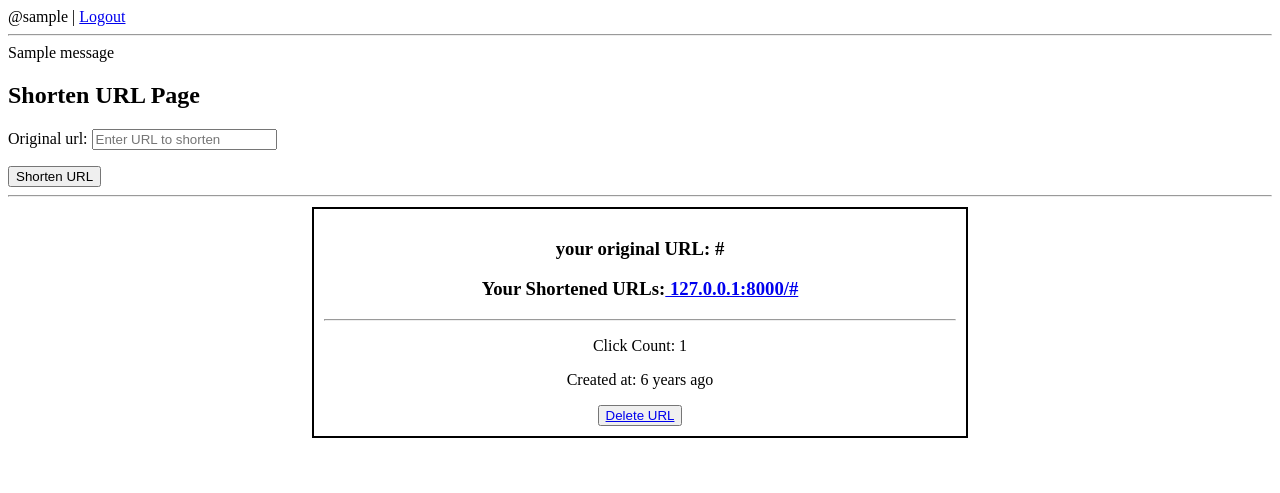
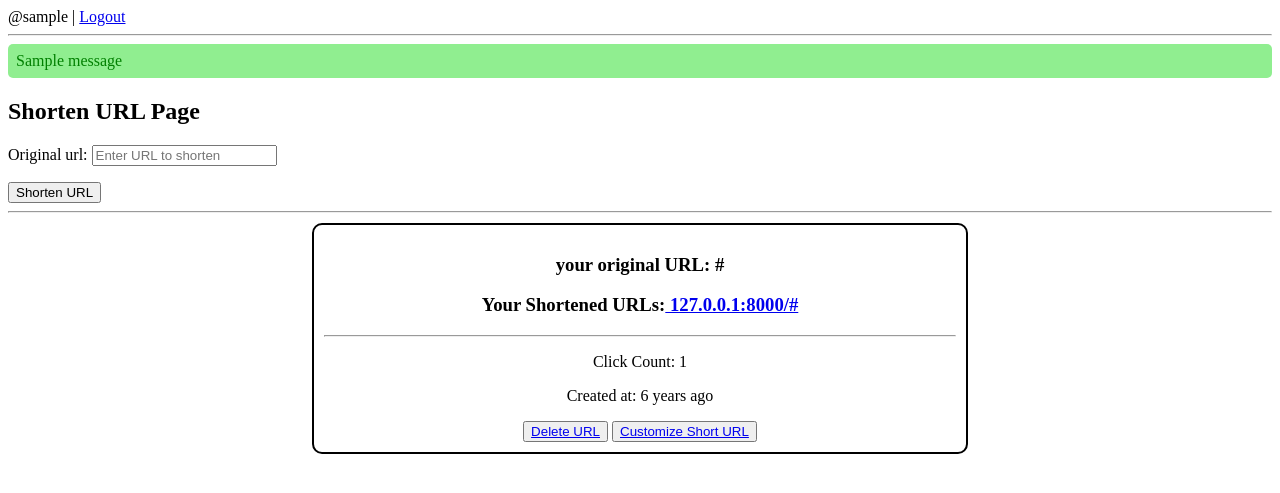
Before and after one commit to sarojdevkota521-s/url_shortener, a Django app: page /shorten_url/ in a window 1280 px wide. Shown: the top 493 px of the page. Run offline with Django 5.2, Linux system fonts and the light colour scheme; a user stored in the database is signed in; tables that the repository leaves empty hold one stand-in row (values such as "Sample post"); one stand-in notice (Sample message) is shown.

Commit message:
customize url

```diff
--- a/account/forms.py
+++ b/account/forms.py
@@ -9,3 +9,10 @@ class URLShortenForm(forms.ModelForm):
         widgets = {
             'original_url': forms.URLInput(attrs={'class': 'form-control', 'placeholder': 'Enter URL to shorten'}),
         }
+class EditShortURLForm(forms.ModelForm):
+    class Meta:
+        model = ShortenedURL
+        fields = ['short_url']
+        widgets = {
+            'short_url': forms.TextInput(attrs={'class': 'form-control', 'placeholder': 'Enter the desired short URL'}),
+        }
--- a/account/urls.py
+++ b/account/urls.py
@@ -7,7 +7,10 @@ urlpatterns = [
     path('register/', views.register_view, name='register'),
     path('shorten_url/', views.shorten_url, name='shorten_url'),
     path('<str:short_url>/', views.redirect_url, name='redirect_url'),
+
     path('delete_url/<int:u_id>/', views.delete_url, name='delete_url'),
+    path('404/', views.page_not_found, name='page_not_found'),
+    path('edit_url/<int:u_id>/', views.edit_url, name='edit_url'),
 
 
 ]
--- a/account/views.py
+++ b/account/views.py
@@ -4,7 +4,7 @@ from django.contrib import messages
 from django.contrib.auth import logout, authenticate, login
 from django.contrib.auth.decorators import login_required
 from .models import ShortenedURL
-from .forms import URLShortenForm
+from .forms import URLShortenForm, EditShortURLForm
 import string
 import random
 
@@ -116,6 +116,11 @@ def redirect_url(request, short_url):
     except ShortenedURL.DoesNotExist:
         return render(request, 'pagenotfound.html', status=404)
 
+
+def page_not_found(request, exception):
+    return render(request, 'pagenotfound.html', status=404)
+
+
 @login_required(login_url='login')
 def delete_url(request, u_id):
     url =get_object_or_404(ShortenedURL, id=u_id, user=request.user)
@@ -125,3 +130,17 @@ def delete_url(request, u_id):
         return redirect('shorten_url')
 
     return render(request, 'deleteurl.html', {'url': url})
+
+@login_required(login_url='login')
+def edit_url(request, u_id):
+    url = get_object_or_404(ShortenedURL, id=u_id, user=request.user)
+    form = EditShortURLForm(instance=url)
+
+    if request.method == "POST":
+        form = EditShortURLForm(request.POST, instance=url)
+        if form.is_valid():
+            form.save()
+            messages.success(request, " Short URL updated successfully ")
+            return redirect('shorten_url')
+
+    return render(request, 'editshorturl.html', {'form': form, 'url': url})
--- a/templates/main.html
+++ b/templates/main.html
@@ -19,7 +19,9 @@
 <hr>
 {% if messages %}
     {% for message in messages %}
-        <div class="alert alert-{{ message.tags }}">{{ message }}</div>
+    {% if message.tags == 'success' %}
+        <div style="color: green; background-color: lightgreen; padding: 8px; border-radius: 5px;">{{ message }}</div>
+    {% endif %}
     {% endfor %}
 {% endif %}
 
--- a/templates/shorten_url.html
+++ b/templates/shorten_url.html
@@ -13,7 +13,7 @@
 <hr>
 <center>
           {% for item in obj %}
-          <div style="border:2px solid black; width:50%; padding:10px; margin:10px;">
+          <div style="border:2px solid black; width:50%; padding:10px; border-radius: 10px; margin:10px;">
 
         <h3> your original URL: {{ item.original_url }}</h3>
        <h3>Your Shortened URLs:<a href="http://127.0.0.1:8000/{{ item.short_url }}" target="_blank">
@@ -24,6 +24,7 @@
             <p>Click Count: {{ item.counter }} </p>
             <p>Created at: {{ item.created_at|timesince }} ago </p>
             <button><a href="{% url 'delete_url' item.id %}">Delete URL</a></button>
+            <button><a href="{% url 'edit_url' item.id %}">Customize Short URL</a></button>
     </div>
     {% endfor %}
 
```
Also changed, not shown: templates/editshorturl.html (added, +15 -0 lines), templates/pagenotfound.html (+0 -7 lines).
